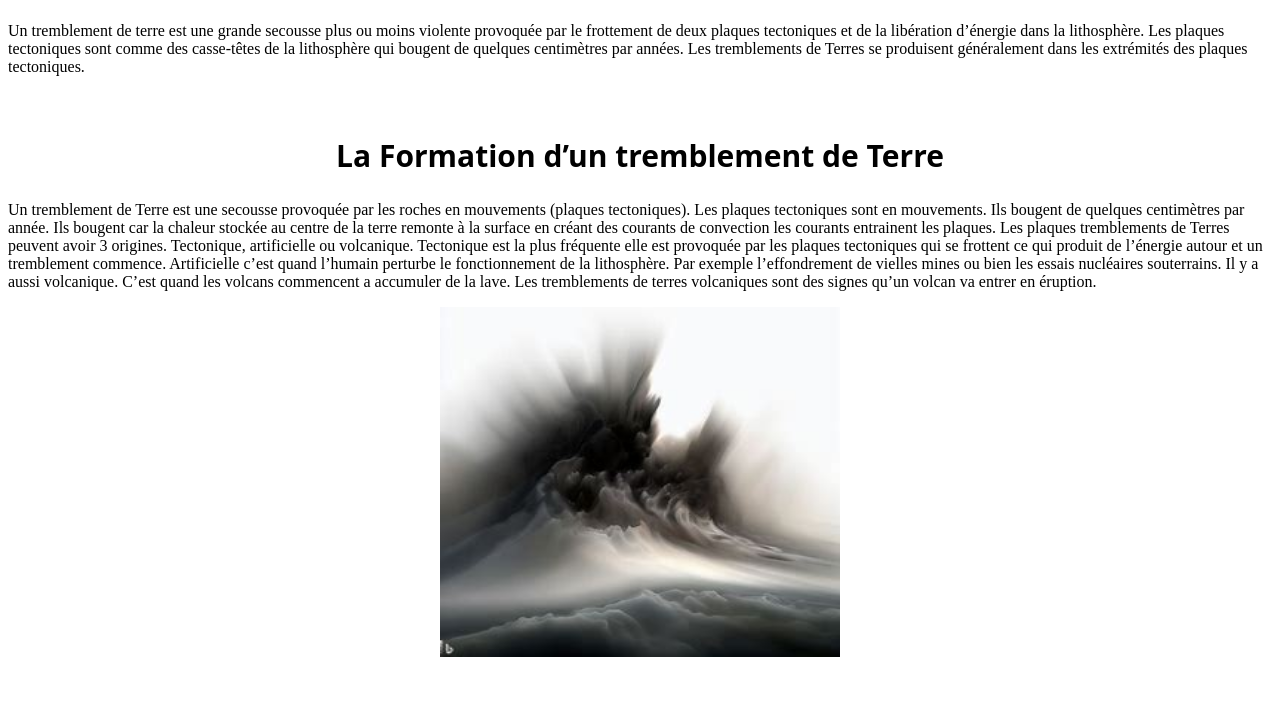
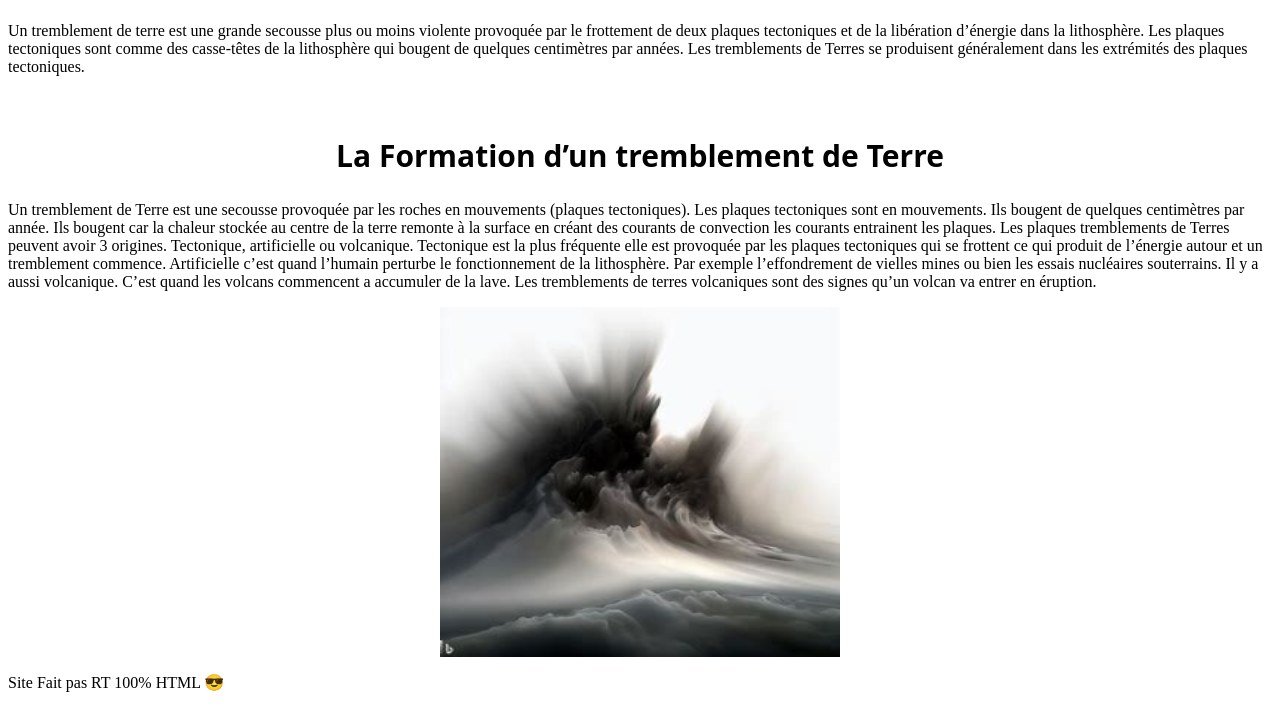
Before and after one commit to scienceswithrt/tremblementsdeterres, a plain HTML site: page index.html in a window 1280 px wide. Shown: the part 576-1284 px from the top of the page. Before the commit the page ends 1241 px from the top, so only its background shows below. Drawn offline with Linux system fonts and the light colour scheme.

Commit message:
index.html

```diff
--- a/index.html
+++ b/index.html
@@ -68,5 +68,8 @@ h2 {
       color: gray;
     }
   </style>
+  <body>
+  <p>Site Fait pas RT 100% HTML 😎</p>
+  </body>
 
 </html>
```
